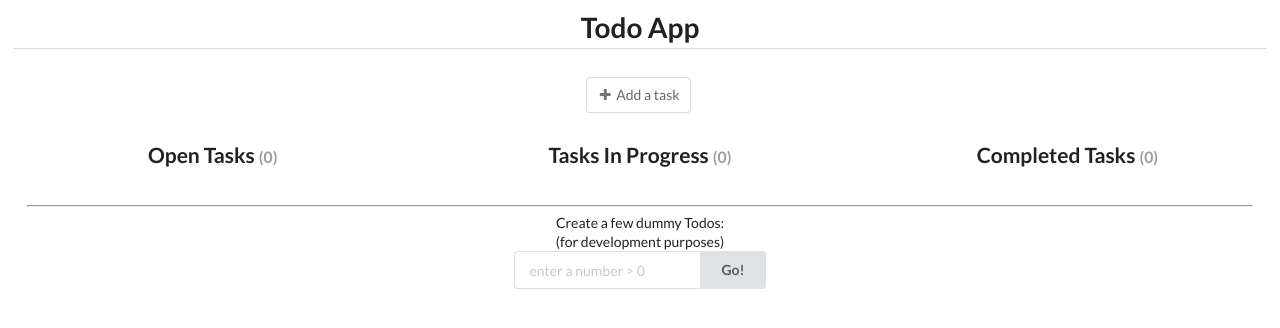
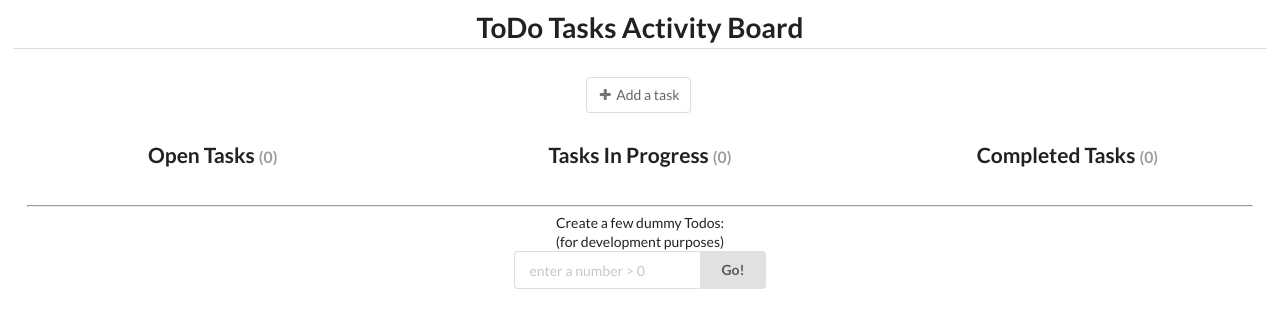
Before and after one commit to emaesen/vue-todo-app, a Vue app: page / in a window 1280 px wide. Shown: the top 328 px of the page. Built offline with nearby package versions, Linux system fonts and the light colour scheme.

Commit message:
Changed page title

```diff
--- a/index.html
+++ b/index.html
@@ -3,7 +3,7 @@
   <head>
     <meta charset="utf-8">
     <meta name="viewport" content="width=device-width,initial-scale=1.0">
-    <title>ToDo app</title>
+    <title>ToDo Tasks Activity Board</title>
     <link rel="stylesheet" type="text/css" href="static/semantic.2_2_7.css">
   </head>
   <body>
--- a/src/App.vue
+++ b/src/App.vue
@@ -1,7 +1,7 @@
 <template>
   <div id="app">
     <h1 class="ui dividing centered header">
-      Todo App
+      ToDo Tasks Activity Board
     </h1>
     <create-todo
       @create-todo="createTodo"
```
